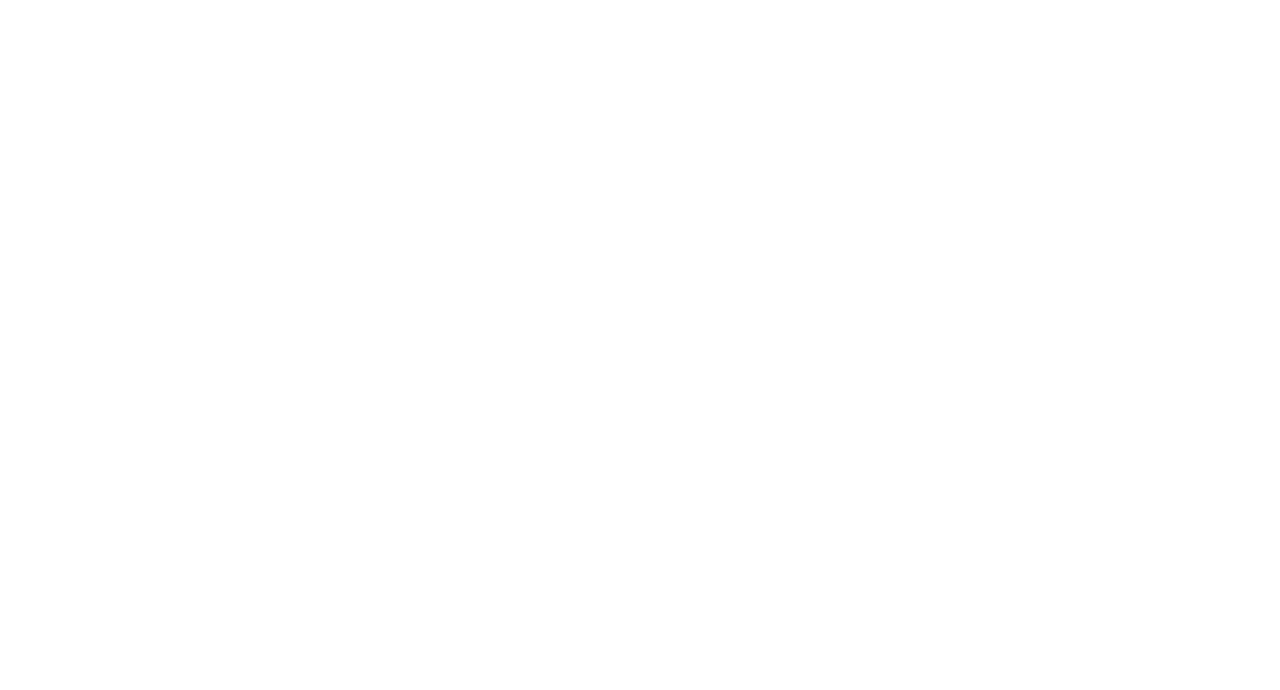
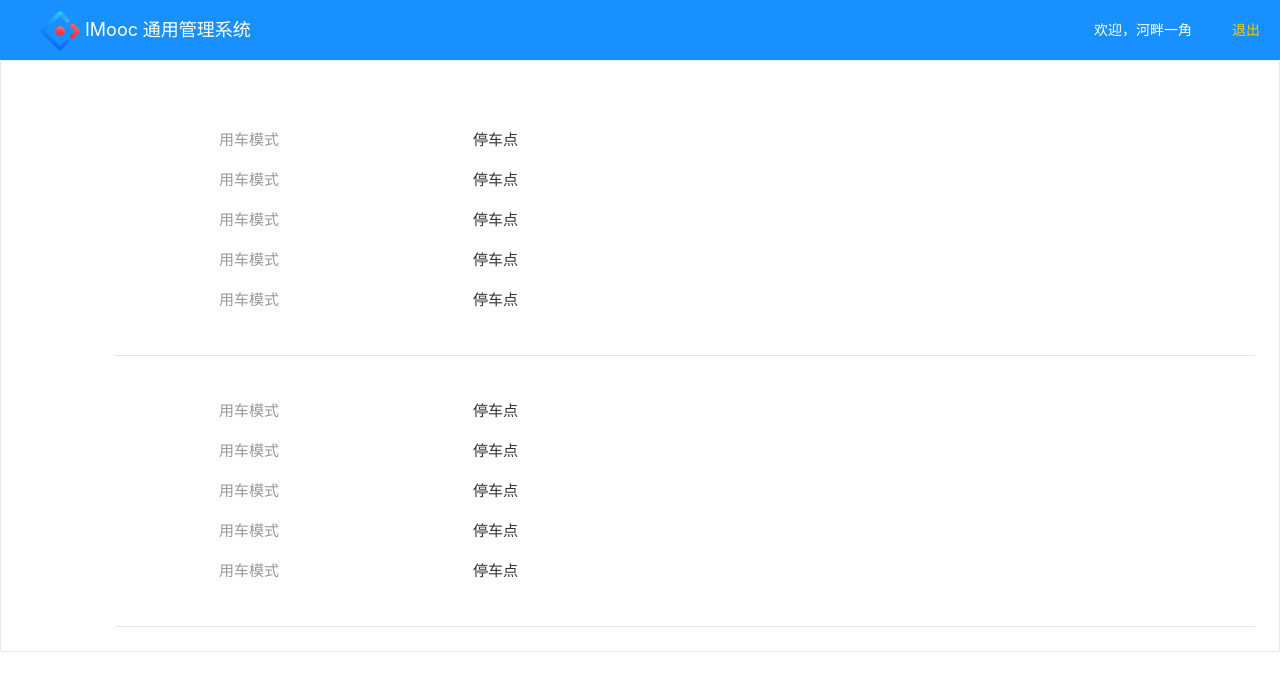
Before and after one commit to biaoquanLi/React-AntD, a React app in the folder manager/: page /common/order/detail/1 in a window 1280 px wide. Shown: the top 690 px of the page. Built offline with nearby package versions, Linux system fonts and the light colour scheme.

Commit message:
新增订单详情页并构建了公共导航

```diff
--- /dev/null
+++ b/manager/src/common.js
@@ -0,0 +1,18 @@
+import React from 'react'
+import {Row,Col} from 'antd'
+import Header from './components/Header'
+import './style/common.less'
+export default class Common extends React.Component{
+    render(){
+        return(
+            <div>
+                <Row className="simple-page">
+                    <Header menuType="second"></Header>
+                </Row>
+                <Row className="content">
+                    {this.props.children}
+                </Row>
+            </div>
+        )
+    }
+}
--- a/manager/src/components/Header/index.js
+++ b/manager/src/components/Header/index.js
@@ -17,21 +17,39 @@
         })
     }
     render() {
+        const { menuName, menuType } = this.props
         return (
             <div className="header">
                 <Row className="header-top">
-                    <Col span="24">
-                        <span>欢迎，${this.state.userName}</span>
+                {
+                        menuType?
+                            <Col span={6} className="logo" >
+                                <img src="/assets/logo-ant.svg" alt=""/>
+                                <span>IMooc 通用管理系统</span>
+                            </Col>:''
+                    }
+                    <Col span={menuType?18:24}>
+                        <span>欢迎，{this.state.userName}</span>
                         <a href="#">退出</a>
                     </Col>
                 </Row>
-                <Row className="breadcrumb">
-                    <Col span="4" className="breadcrumb-title">首页</Col>
-                    <Col span="20" className="weather">
-        <span className="date">{this.state.sysTime}</span>
-                        <span className="weather-detail">晴转多云</span>
-                    </Col>
-                </Row>
+                {
+                    menuType?'':
+                        <Row className="breadcrumb">
+                            <Col span="4" className="breadcrumb-title">
+                                {menuName || '首页'}
+                            </Col>
+                            <Col span="20" className="weather">
+                                <span className="date">{this.state.sysTime}</span>
+                                {/* <span className="weather-img">
+                                    <img src={this.state.dayPictureUrl} alt="" />
+                                </span> */}
+                                <span className="weather-detail">
+                                         晴转多云
+                                </span>
+                            </Col>
+                        </Row>
+                }
             </div>
         )
     }
--- a/manager/src/components/Header/index.less
+++ b/manager/src/components/Header/index.less
@@ -1,10 +1,25 @@
+@import './../../style/default.less';
 .header{
-    background-color: #ffffff;
+    background-color: @colorM;
+    width: 100%;
     .header-top{
         height: 60px;
         line-height: 60px;
         padding: 0 20px;
         text-align: right;
+        .logo{
+            line-height: 60px;
+            text-align: left;
+            font-size: 18px;
+            background: #1890ff;
+            img{
+                height: 40px;
+                vertical-align: middle;
+            }
+            span{
+                margin-left: 5px;
+            }
+        }
         a{
             margin-left: 40px;
         }
@@ -16,12 +31,39 @@
         border-top: 1px solid #f9c700;
         .breadcrumb-title{
             text-align: center;
+            font-size: @fontC;
+            &:after{
+                position: absolute;
+                content: '';
+                left:73px;
+                top:39px;
+                border-top: 9px solid @colorM;
+                border-left: 12px solid transparent;
+                border-right: 12px solid transparent;
+            }
         }
         .weather{
             text-align: right;
+            font-size: 14px;
             .date{
                 margin-right: 10px;
+                vertical-align: middle;
+            }
+            .weather-img{
+                img{
+                    height: 15px;
+                }
+            }
+            .weather-detail{
+                margin-left: 5px;
+                vertical-align: middle;
             }
         }
     }
 }
+.simple-page{
+  .header-top{
+    background:#1890ff;
+    color:@colorM;
+  }
+}
--- /dev/null
+++ b/manager/src/pages/order/detail.jsx
@@ -0,0 +1,66 @@
+import React from 'react'
+import { Card, Table, Modal } from 'antd'
+import axios from '../../axios/index'
+import Util from '../../utils/utils'
+import { render } from 'less'
+import './detail.less'
+
+export default class OrderDetail extends React.Component {
+	render() {
+		return (
+			<div style={{ width: '100%' }}>
+				<Card>
+					<div className="map"></div>
+					<div className="message">
+						<div className="title">
+							<div className="item">
+								<span className="title-left">用车模式</span>
+								<span className="content">停车点</span>
+							</div>
+							<div className="item">
+								<span className="title-left">用车模式</span>
+								<span className="content">停车点</span>
+							</div>
+							<div className="item">
+								<span className="title-left">用车模式</span>
+								<span className="content">停车点</span>
+							</div>
+							<div className="item">
+								<span className="title-left">用车模式</span>
+								<span className="content">停车点</span>
+							</div>
+							<div className="item">
+								<span className="title-left">用车模式</span>
+								<span className="content">停车点</span>
+							</div>
+						</div>
+					</div>
+					<div className="message">
+						<div className="title">
+							<div className="item">
+								<span className="title-left">用车模式</span>
+								<span className="content">停车点</span>
+							</div>
+							<div className="item">
+								<span className="title-left">用车模式</span>
+								<span className="content">停车点</span>
+							</div>
+							<div className="item">
+								<span className="title-left">用车模式</span>
+								<span className="content">停车点</span>
+							</div>
+							<div className="item">
+								<span className="title-left">用车模式</span>
+								<span className="content">停车点</span>
+							</div>
+							<div className="item">
+								<span className="title-left">用车模式</span>
+								<span className="content">停车点</span>
+							</div>
+						</div>
+					</div>
+				</Card>
+			</div>
+		)
+	}
+}
--- /dev/null
+++ b/manager/src/pages/order/detail.less
@@ -0,0 +1,25 @@
+.message{
+    margin-left: 90px;
+    padding: 25px 50px 25px 0;
+    border-bottom: 1px solid #e5e5e5;
+    .title{
+        margin: 20px 0;
+        font-size: 20px;
+        color: #bebebe;
+        .item{
+            margin: 20px 0;
+            line-height: 20px;
+            font-size: 15px;
+            color: #333;
+            .title-left{
+                float: left;
+                width: 164px;
+                text-align: right;
+                color: #999;
+            }
+            .content{
+                padding-left: 194px;
+            }
+        }
+    }
+}
--- a/manager/src/pages/order/index.jsx
+++ b/manager/src/pages/order/index.jsx
@@ -1,5 +1,5 @@
 import React from 'react'
-import { Card, Form, Button, DatePicker, Table, Select,Badge, message } from 'antd'
+import { Card, Form, Button, DatePicker, Table, Select,Badge, message, Modal } from 'antd'
 import axios from '../../axios/index'
 import Utils from '../../utils/utils'
 const { Option } = Select
@@ -8,7 +8,8 @@
     state = {
         list: [],
         isLoading:true,
-        pagination:null
+        pagination:null,
+        selectId: ''
     }
 	getSearchParams = (params) => {
 		console.log(params)
@@ -32,6 +33,21 @@
 					}),
 				})
 			})
+    }
+    toDetail=()=>{
+        const id = this.state.selectId
+        if(id){
+            window.open(`/common/order/detail/${id}`,'_blank')
+        }else{
+            Modal.info({
+                title: '信息',
+                content: (
+                  <div>
+                    <p>请先选择一条订单</p>
+                  </div>
+                ),
+              })
+        }
     }
     componentDidMount(){
         this.requestList()
@@ -89,18 +105,25 @@
                 dataIndex: 'user_pay'
             }
         ]
+        const rowSelection = {
+			type: 'radio',
+			onSelect: (record) => {
+				this.setState({selectId:record.id})
+			},
+		}
 		return (
 			<div style={{ width: '100%' }}>
 				<Card>
 					<FilterForm getSearchParams={this.getSearchParams} />
 				</Card>
                 <Card style={{marginTop:10}}>
-                    <Button type="primary">订单详情</Button>
+                    <Button type="primary" onClick={this.toDetail}>订单详情</Button>
                     <Button danger style={{marginLeft:10}}>结束订单</Button>
                 </Card>
                 <div className="content-wrap">
                     <Table
                         bordered
+                        rowSelection={rowSelection}
 						loading={this.state.isLoading}
 						columns={columns}
 						dataSource={this.state.list}
--- a/manager/src/router/index.js
+++ b/manager/src/router/index.js
@@ -2,6 +2,7 @@
 import { BrowserRouter as Router, Route, Switch } from 'react-router-dom'
 import App from '../App'
 import Admin from '../admin'
+import Common from '../common'
 import NoMatch from '../pages/nomatch'
 import Buttons from '../pages/ui/buttons'
 import Modals from '../pages/ui/modals'
@@ -16,6 +17,7 @@
 import HighTable from '../pages/table/highTable'
 import CityManage from '../pages/city/index'
 import Order from '../pages/order/index'
+import OrderDetail from '../pages/order/detail'
 
 export default class IRouter extends React.Component {
 	render() {
@@ -72,6 +74,12 @@
 							</Admin>
 						)}
 					></Route>
+                    <Route path="/common" render={()=>(
+                        <Common>
+                            <Route path="/common/order/detail/:orderId" component={OrderDetail}></Route>
+                        </Common>
+                    )}>
+                    </Route>
 				</App>
 			</Router>
 		)
--- a/manager/src/style/common.less
+++ b/manager/src/style/common.less
@@ -1,3 +1,21 @@
+ul,li{
+    list-style: none;
+}
+a{
+    color: #f9c700;
+    background-color: transparent;
+    text-decoration: none;
+    outline: none;
+    cursor: pointer;
+}
+.clearfix{
+    &::after{
+        content:' ';
+        clear:both;
+        display: block;
+        visibility: hidden;
+    }
+}
 .container{
     display: flex;
     .nav-left{
--- /dev/null
+++ b/manager/src/style/default.less
@@ -0,0 +1,31 @@
+/** 常用色值 **/
+@colorA: #f9c700;
+@colorB: #ff5400;
+@colorC: #333;
+@colorD: #6699cc;
+@colorE: #9cb3c5;
+@colorF: #e0e6ec;
+@colorG: #666;
+@colorH: #999;
+@colorI: #ccc;
+@colorJ: #d7d7d7;
+@colorK: #e3e3e3;
+@colorL: #f1f3f5;
+@colorM: #fff;
+@colorN: #e5e5e5;
+@colorO: #afafaf;
+@colorP: #ff8605;
+@colorQ: #f9fbfc;
+@colorR: #001529;
+@colorS: #002140;
+@colorT: #232526;
+@colorU: #bebebe;
+
+/** 常用字体大小 **/
+@fontA: 34px;
+@fontB: 22px;
+@fontC: 18px;
+@fontD: 16px;
+@fontE: 14px;
+@fontF: 12px;
+@fontG: 20px;
```
